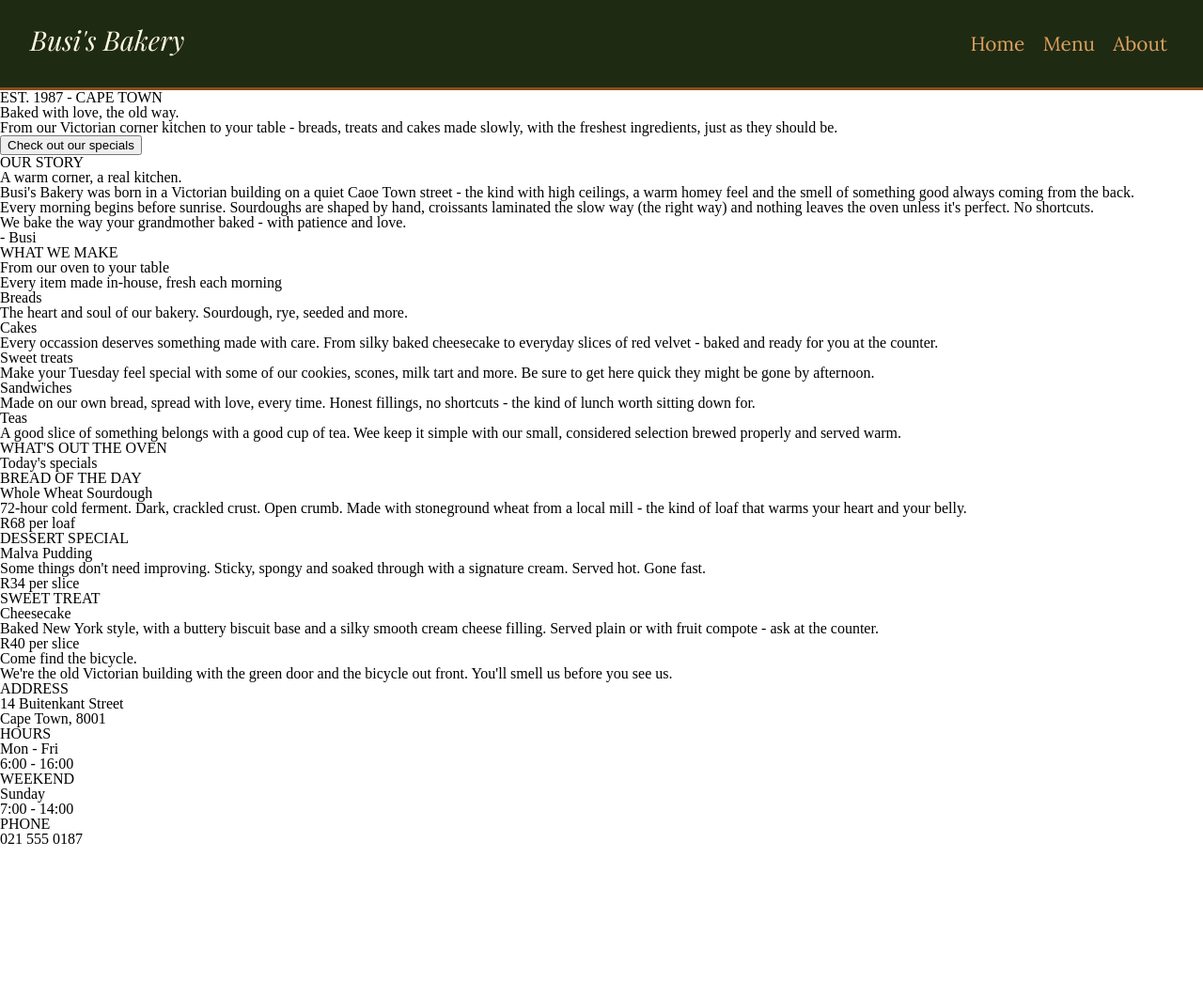
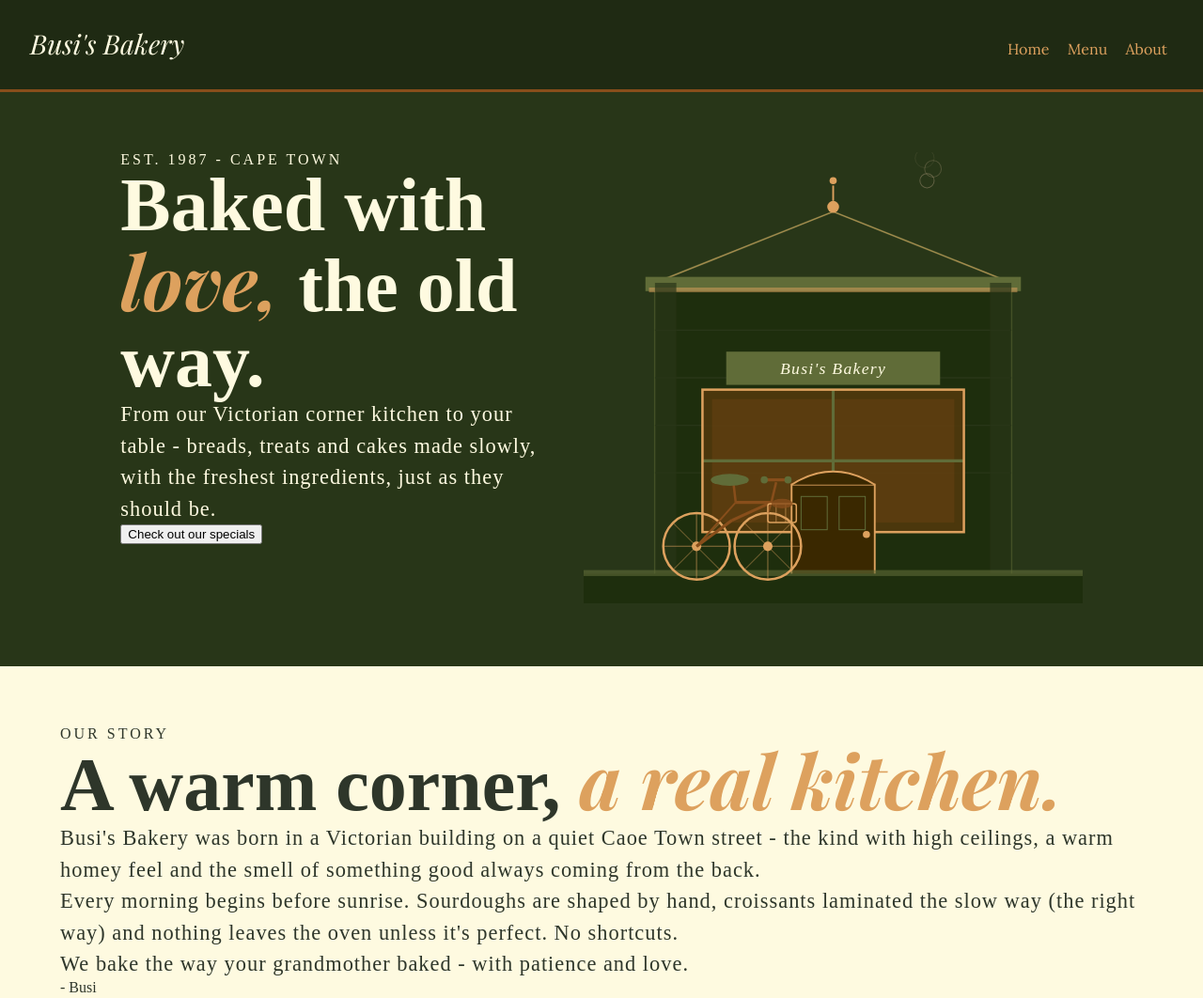
Before and after one commit to Chief-99/restaurant-page, a website built with webpack: page src/template.html in a window 1280 px wide. Shown: the top 1062 px of the page at 94% size. Before the commit the page ends 901 px from the top, so only its background shows below. Built offline with nearby package versions, Linux system fonts and the light colour scheme.

Commit message:
style:General section styles and change font files
I added style for the sections and changed from woff2
to ttf for the font because the variable fonts weren't
varying lol

```diff
--- a/src/index.js
+++ b/src/index.js
@@ -1 +1,5 @@
 import './styles.css';
+import bakeryBuilding from './images/bakery-building.svg';
+
+let bakery = document.getElementById('bakery-img');
+bakery.src = bakeryBuilding;
--- a/src/styles.css
+++ b/src/styles.css
@@ -4,9 +4,9 @@
 
 @font-face {
     font-family: 'Lora';
-    src: url('webfontkit/regular/lora-variablefont_wght-webfont.woff2') format('woff2'),
+    src: url('webfontkit/regular/Lora-VariableFont_wght.ttf') format('truetype'),
          url('webfontkit/regular/lora-variablefont_wght-webfont.woff') format('woff');
-    font-weight: normal;
+    font-weight: 400 700;
     font-style: normal;
 
 }
@@ -16,19 +16,19 @@
 
 @font-face {
     font-family: 'Playfair Display';
-    src: url('webfontkit/regular/playfairdisplay-variablefont_wght-webfont.woff2') format('woff2'),
+    src: url('webfontkit/regular/PlayfairDisplay-VariableFont_wght.ttf') format('truetype'),
          url('webfontkit/regular/playfairdisplay-variablefont_wght-webfont.woff') format('woff');
-    font-weight: normal;
+    font-weight: 100 900;
     font-style: normal;
 
 }
 
 @font-face {
     font-family: 'Lora Italic';
-    src: url('webfontkit/italic/lora-italic-variablefont_wght-webfont.woff2') format('woff2'),
+    src: url('webfontkit/italic/Lora-Italic-VariableFont_wght.ttf') format('truetype'),
          url('webfontkit/italic/lora-italic-variablefont_wght-webfont.woff') format('woff');
-    font-weight: normal;
-    font-style: normal;
+    font-weight: 400 700;
+    font-style: italic;
 
 }
 
@@ -37,10 +37,10 @@
 
 @font-face {
     font-family: 'PlayFair Display Italic';
-    src: url('webfontkit/italic/playfairdisplay-italic-variablefont_wght-webfont.woff2') format('woff2'),
+    src: url('webfontkit/italic/PlayfairDisplay-Italic-VariableFont_wght.ttf') format('truetype'),
          url('webfontkit/italic/playfairdisplay-italic-variablefont_wght-webfont.woff') format('woff');
-    font-weight: normal;
-    font-style: normal;
+    font-weight: 100 900;
+    font-style: italic;
 
 }
 
@@ -94,6 +94,7 @@ table {
 }
 
 :root {
+    --text-charcoal: #2e362a;
     --nav-green: #1F2A13;
     --primary-green: #283618;
     --secondary-green: #606c38;
@@ -102,11 +103,11 @@ table {
     --saddle-brown: #884e1b;
 
     --logo-fs: 1.8rem;
-    --nav-tab-fs: 1.3rem;
-    --pretitle-fs: ;
-    --content-title-fs: ;
+    --nav-tab-fs: 1rem;
+    --pretitle-fs: 1rem;
+    --content-title-fs: 5rem;
     --secondary-title-fs: ;
-    --content-description-fs: ;
+    --content-description-fs: 1.4rem;
     --option-title-fs: ;
     --option-description-fs: ;
     --special-type-fs: ;
@@ -130,7 +131,8 @@ header {
     overflow: hidden;
     position: sticky;
     top: 0;
-    font-family: var(--playfair-italic);
+    font-family: var(--playfair-italic), serif;
+    font-style: italic;
     width: 100%;
 }
 
@@ -147,8 +149,62 @@ header {
 #navbar button {
     border: none;
     background-color: transparent;
-    font-family: var(--lora);
+    font-family: var(--lora), serif;
     font-size: var(--nav-tab-fs);
     color: var(--sunlit-clay);
     cursor: pointer;
 }
+
+section {
+    padding: var(--spacing-600);
+}
+
+.green-section {
+    background-color: var(--primary-green);
+    color: var(--primary-cream);
+}
+
+.cream-section {
+    background-color: var(--primary-cream);
+    color: var(--text-charcoal);
+}
+
+.pretitle {
+    font-size: var(--pretitle-fs);
+    letter-spacing: 3px;
+}
+
+.content-title {
+    font-size: var(--content-title-fs);
+    font-weight: bold;
+}
+
+.secondary-title {
+    color: var(--sunlit-clay);
+    font-family: var(--playfair-italic), serif;
+    font-style: italic;
+    font-weight: 700;
+
+}
+
+.content-description {
+    font-size: var(--content-description-fs);
+    line-height: 1.5;
+    letter-spacing: 1px;
+}
+
+.hero-content {
+    display: flex;
+    justify-content: center;
+    gap: var(--spacing-400);
+}
+
+.hero-content-text {
+    max-width: 40%;
+}
+
+
+
+#bakery-img {
+    height: 30rem;
+}
--- a/src/template.html
+++ b/src/template.html
@@ -30,7 +30,7 @@
                     <button class="specials-button">Check out our specials</button>
                 </div>
                 <div class="hero-image">
-                    <!-- Insert building svg here -->
+                    <img id="bakery-img" alt="A green bakery with a chimney and a bicycle in the front.">
                 </div>
             </div>
         </section>
```
Also changed, not shown: src/webfontkit/italic/Lora-Italic-VariableFont_wght.ttf (added), src/webfontkit/italic/PlayfairDisplay-Italic-VariableFont_wght.ttf (added), src/webfontkit/regular/Lora-VariableFont_wght.ttf (added), src/webfontkit/regular/PlayfairDisplay-VariableFont_wght.ttf (added).
